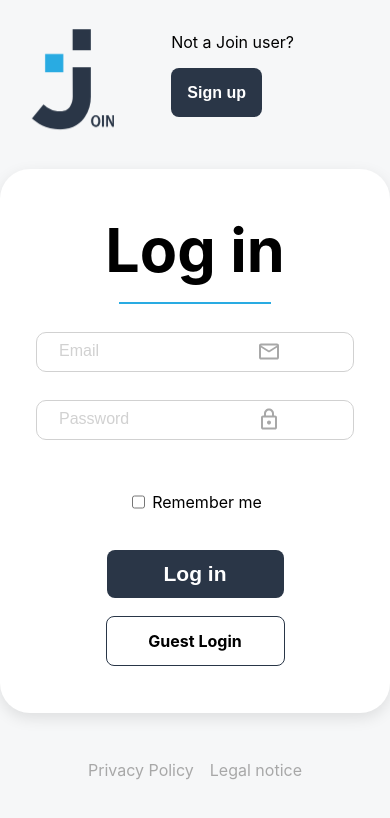
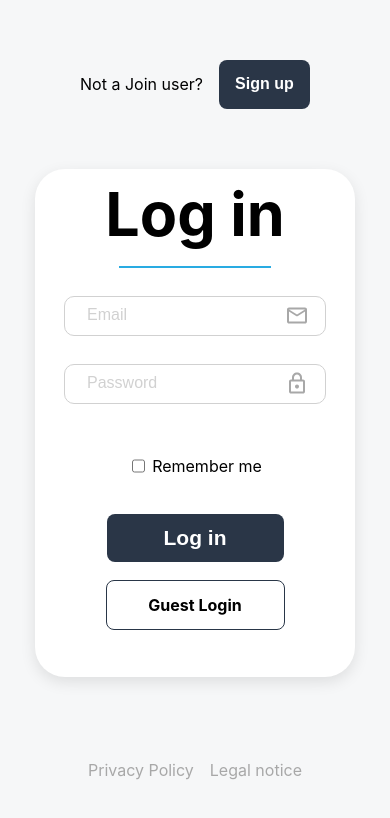
Before and after one commit to karol-kowalczyk/join-api, a plain HTML site: page index.html in a window 390 px wide. Drawn offline with Linux system fonts and the light colour scheme; files whose address does not match are found by name.

Commit message:
worked on repsonsive design

```diff
--- a/assets/style/style.css
+++ b/assets/style/style.css
@@ -272,14 +272,14 @@ input[type=checkbox]:hover {
         #sign-up-section {
                 display: flex;
                 gap: 16px;
-                align-items: baseline;
-                padding: 32px 96px 0 0;
-                flex-direction: column;
+                align-items: center;
+                padding: 0;
         }
 
         #login-section {
-                width: 426px;
+                width: 320px;
                 height: 500px;
+                padding-top: 8px;
         }
 
         #email-field {
@@ -292,4 +292,13 @@ input[type=checkbox]:hover {
                 height: 36px;
         }
 
+        #big-logo {
+                display: none;
+        }
+
+        #main-header {
+                display: flex;
+                justify-content: center;
+                min-height: 20vh;
+        }
 }
```
